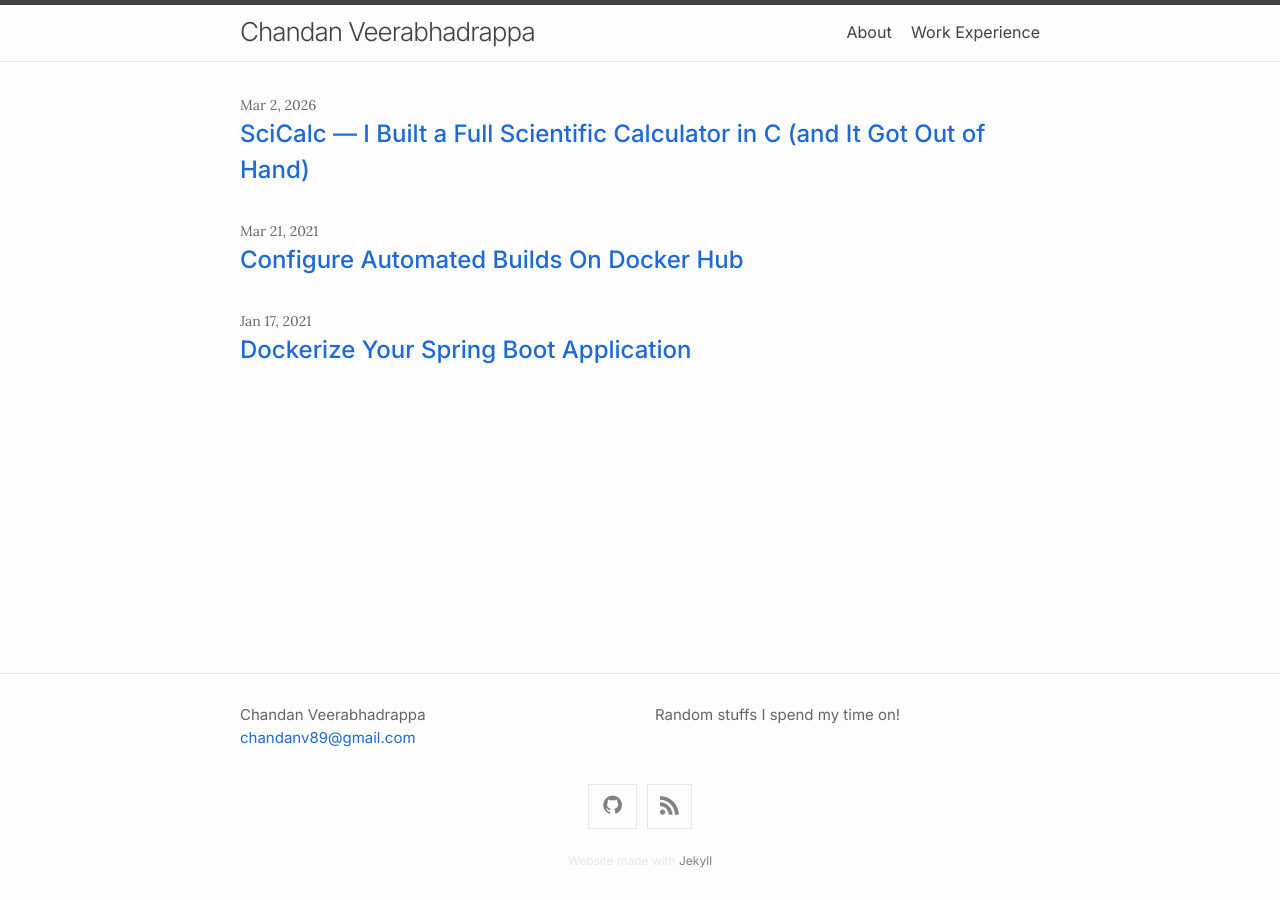
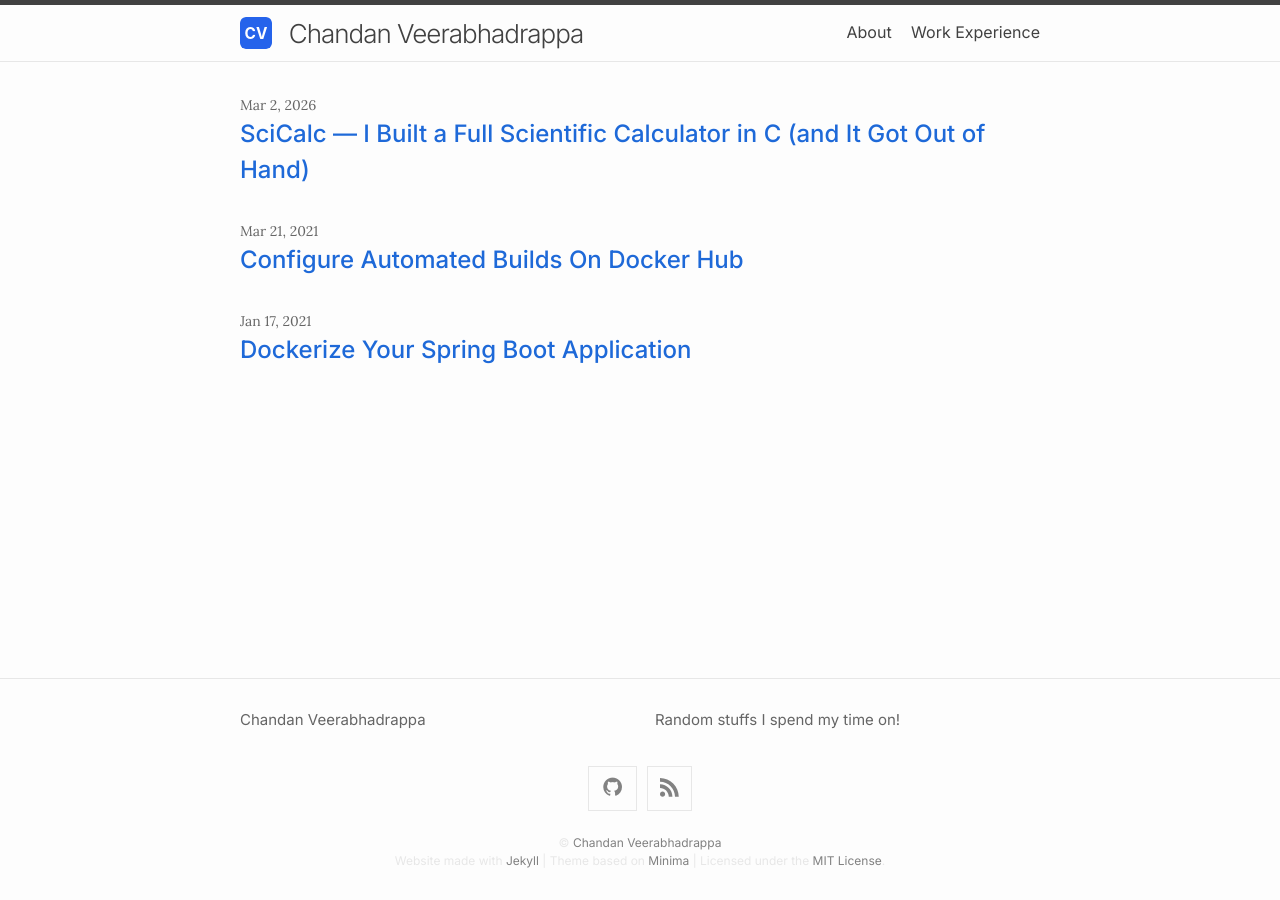
Before and after one commit to chandanv89/chandanv89.github.io, a Jekyll site: the page built from index.markdown, in a window 1280 px wide. Built offline with Jekyll 4.4.1, drawn with Linux system fonts in a browser that asks for light colours; nearby versions of some CDN libraries.

Commit message:
feat: add favicon, header logo, code enhancements, footer license & README
- Add SVG favicon (CV monogram with dark mode support) and ICO fallback
- Replace header text with logo; show author name only on homepage
- Add line numbers and copy-to-clipboard button to code blocks
- Allow text selection in code blocks (override global user-select)
- Add copyright and MIT license info to site footer
- Redact email from _config.yml
- Add comprehensive README with tech stack, setup guide, and features

```diff
--- a/_config.yml
+++ b/_config.yml
@@ -40,7 +40,7 @@
 
 author:
   name: Chandan Veerabhadrappa
-  email: chandanv89@gmail.com
+  #email: chandan***@***.com
 
 baseurl: "" # the subpath of your site, e.g. /blog
 url: "" # the base hostname & protocol for your site, e.g. http://example.com
--- a/_includes/custom-head.html
+++ b/_includes/custom-head.html
@@ -3,6 +3,17 @@
 https://realfavicongenerator.net/ to add your own favicons. 2. Customize default
 _includes/custom-head.html in your source directory and insert the given code
 snippet. {% endcomment %}
+
+<link
+  rel="icon"
+  type="image/x-icon"
+  href="{{ '/favicon.ico' | relative_url }}"
+/>
+<link
+  rel="icon"
+  type="image/svg+xml"
+  href="{{ '/favicon.svg' | relative_url }}"
+/>
 
 <link rel="preconnect" href="https://fonts.googleapis.com" />
 <link rel="preconnect" href="https://fonts.gstatic.com" crossorigin />
--- a/_includes/footer.html
+++ b/_includes/footer.html
@@ -32,8 +32,19 @@
     <div class="social-links">{%- include social.html -%}</div>
 
     <p class="footer-credit">
+      &copy;
+      <a href="/">{{ site.author.name | default: "Chandan Veerabhadrappa" }}</a
+      ><br />
       Website made with
-      <a href="https://jekyllrb.com/" class="external-link">Jekyll</a>
+      <a href="https://jekyllrb.com/" class="external-link">Jekyll</a> | Theme
+      based on
+      <a href="https://github.com/jekyll/minima" class="external-link"
+        >Minima</a
+      >
+      | Licensed under the
+      <a href="https://opensource.org/licenses/MIT" class="external-link"
+        >MIT License</a
+      >.
     </p>
   </div>
 </footer>
--- a/_includes/header.html
+++ b/_includes/header.html
@@ -1,10 +1,18 @@
 <header class="site-header">
-
   <div class="wrapper">
-    {%- assign default_paths = site.pages | map: "path" -%}
-    {%- assign page_paths = site.minima.nav_pages | default: default_paths -%}
-    {%- assign page_titles = site.pages | map: 'title' | compact %}
-    <a class="site-title" rel="author" href="{{ '/' | relative_url }}">{{ site.title | escape }}</a>
+    {%- assign default_paths = site.pages | map: "path" -%} {%- assign
+    page_paths = site.minima.nav_pages | default: default_paths -%} {%- assign
+    page_titles = site.pages | map: 'title' | compact %}
+    <a class="site-title" rel="author" href="{{ '/' | relative_url }}">
+      <img
+        src="{{ '/favicon.svg' | relative_url }}"
+        alt="{{ site.title | escape }}"
+        class="site-logo"
+      />
+      {%- if page.url == "/" %}
+        <span class="site-title-text">{{ site.author.name | escape }}</span>
+      {%- endif %}
+    </a>
 
     {%- unless page_titles == empty %}
     <nav class="site-nav">
--- a/_sass/minima/custom-styles.scss
+++ b/_sass/minima/custom-styles.scss
@@ -1,4 +1,22 @@
 // Placeholder to allow defining custom styles that override everything else.\n// (Use `_sass/minima/custom-variables.scss` to override variable defaults)
+
+// Site logo in header
+.site-logo {
+  height: 32px;
+  width: 32px;
+  vertical-align: middle;
+  border-radius: 6px;
+  margin-top: -2px;
+}
+
+.site-title {
+  line-height: inherit;
+}
+
+.site-title-text {
+  margin-left: 0.4em;
+  vertical-align: middle;
+}
 
 // Font assignments
 h1,
@@ -30,6 +48,16 @@
   -ms-user-select: none;
   user-select: none;
   -webkit-user-drag: none;
+}
+
+// Allow text selection in code blocks
+pre,
+code,
+.highlight {
+  -webkit-user-select: text;
+  -moz-user-select: text;
+  -ms-user-select: text;
+  user-select: text;
 }
 
 img {
@@ -236,3 +264,66 @@
     }
   }
 }
+
+// Code block line numbers
+div.highlighter-rouge {
+  position: relative;
+
+  pre.highlight {
+    padding-left: 3.5em;
+  }
+}
+
+.line-numbers-rows {
+  position: absolute;
+  top: 0;
+  left: 0;
+  width: 3em;
+  padding: 8px 0;
+  border-right: 1px solid var(--minima-border-color-01, #e8e8e8);
+  text-align: right;
+  user-select: none;
+  pointer-events: none;
+  font-family: $code-font-family;
+  font-size: 15px;
+  line-height: 1.4;
+
+  span {
+    display: block;
+    padding-right: 0.6em;
+    color: var(--minima-brand-color-light, #999);
+  }
+}
+
+// Code copy button
+.code-copy-btn {
+  position: absolute;
+  top: 6px;
+  right: 6px;
+  background: var(--minima-background-color, #fdfdfd);
+  border: 1px solid var(--minima-border-color-01, #e8e8e8);
+  border-radius: 4px;
+  padding: 4px 7px;
+  cursor: pointer;
+  opacity: 0;
+  transition:
+    opacity 0.2s ease,
+    background 0.2s ease;
+  color: var(--minima-text-color, #111);
+  font-size: 0.85em;
+  line-height: 1;
+  z-index: 1;
+
+  &:hover {
+    background: var(--minima-border-color-01, #e8e8e8);
+  }
+
+  &.copied {
+    color: #28a745;
+    border-color: #28a745;
+  }
+}
+
+div.highlighter-rouge:hover .code-copy-btn {
+  opacity: 1;
+}
```
Also changed, not shown: _layouts/post.html (+54 -0 lines), README.md (added), favicon.ico (added), favicon.svg (added). Lines whose indentation alone changed are shown as unchanged.
